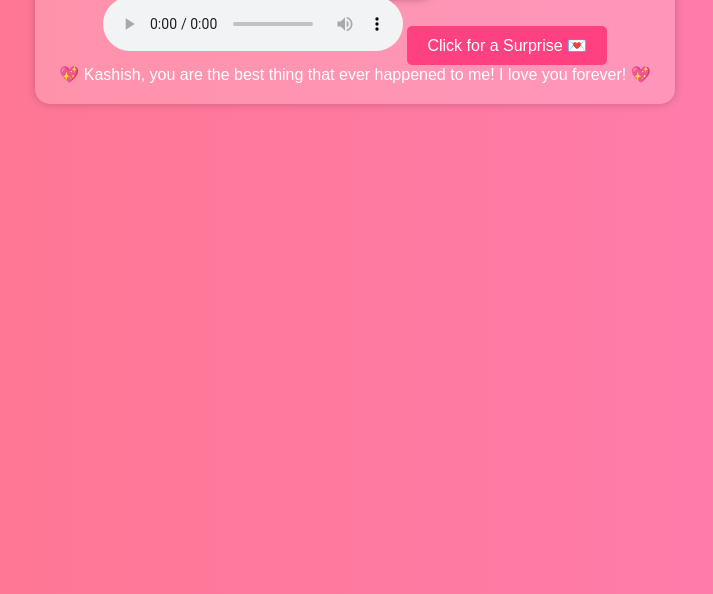
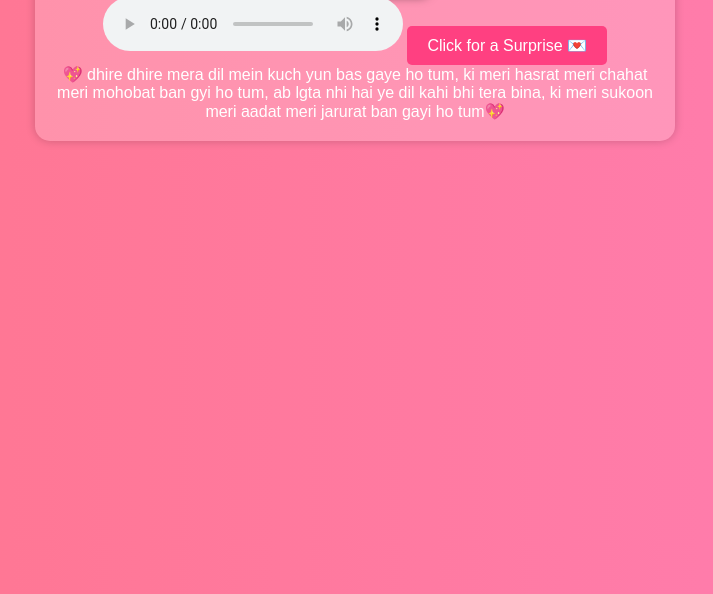
Before and after one commit to Abhinav12112/birthday-surprise, a plain HTML site: page index.html in a window 1280 px wide. Both pictures are taken after a click on the button "Click for a Surprise 💌". Shown: the part 206-800 px from the top of the page, without its empty margins (285-998 px from the left). Drawn offline with Linux system fonts and the light colour scheme.

Commit message:
Update index.html
Signed-off-by: Abhinav12112 <abhinavrajput67814@gmail.com>

```diff
--- a/index.html
+++ b/index.html
@@ -3,7 +3,7 @@
 <head>
     <meta charset="UTF-8">
     <meta name="viewport" content="width=device-width, initial-scale=1.0">
-    <title>Happy Birthday Kashish ❤️</title>
+    <title>Happy Birthday Kushish bby❤️</title>
     <link rel="stylesheet" href="style.css">
 </head>
 <body>
@@ -26,7 +26,14 @@
         <!-- Secret Message Button -->
         <button id="secret-btn">Click for a Surprise 💌</button>
         <div id="secret-message" class="hidden">
-            💖 Kashish, you are the best thing that ever happened to me! I love you forever! 💖
+            💖 dhire dhire mera dil mein kuch
+            yun bas gaye ho tum,
+            ki meri hasrat meri chahat meri
+            mohobat ban gyi ho tum,
+            ab lgta nhi hai ye dil kahi bhi
+            tera bina,
+            ki meri sukoon meri aadat meri
+            jarurat ban gayi ho tum💖
         </div>
     </div>
 
```
